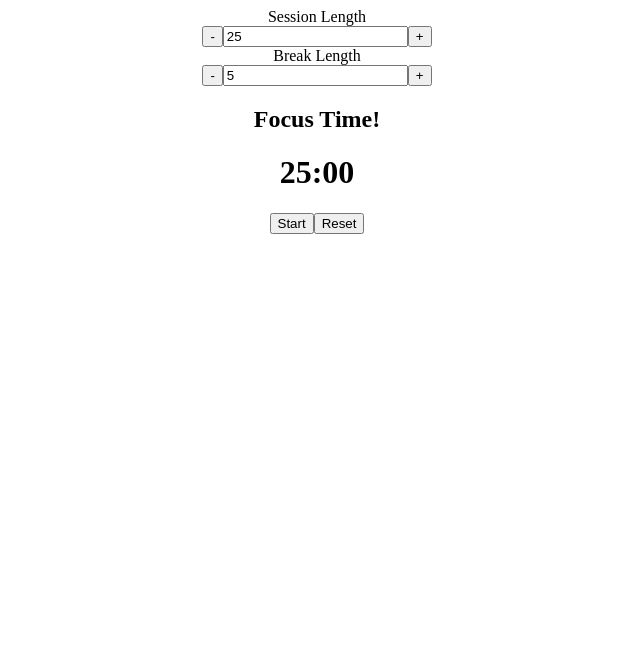
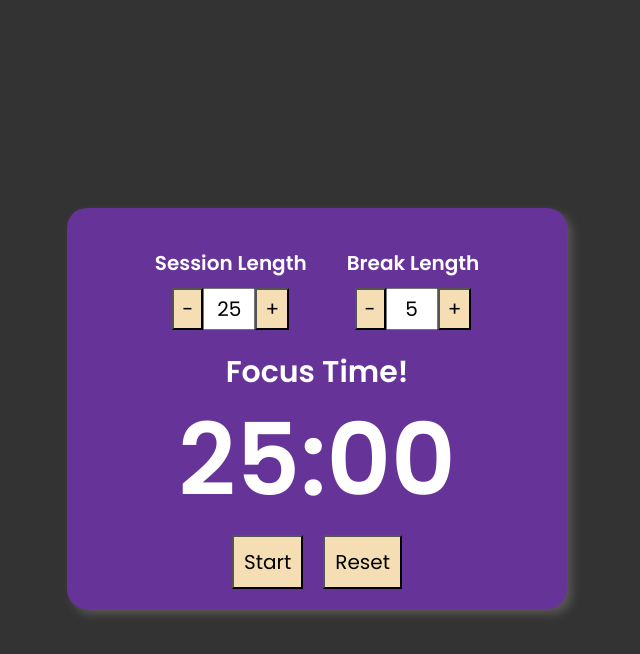
Before and after one commit to tib-source/pomodoro-timer, a React (Create React App) app: page / in a window 1280 px wide. Shown: the top 654 px of the page, without its empty margins (323-963 px from the left). Built offline with nearby package versions, Linux system fonts and the light colour scheme.

Commit message:
styled the app

```diff
--- a/src/App.css
+++ b/src/App.css
@@ -1,38 +1,89 @@
-.App {
+@import url("https://fonts.googleapis.com/css2?family=Poppins:wght@100;300;400;500;600&display=swap");
+* {
+  font-family: "Poppins", sans-serif;
+}
+body {
+  display: flex;
+  justify-content: center;
+  align-items: center;
+  height: 100vh;
+  font-size: 20px;
+  background-color: #333;
+}
+
+.container {
+  width: 500px;
+  display: flex;
+  flex-direction: column;
+  background: rebeccapurple;
+  box-shadow: 5px 5px 10px rgb(90, 87, 86);
+  border-radius: 1em;
+  color: white;
+  display: flex;
+  justify-content: center;
+  align-items: center;
+}
+
+.top {
+  display: flex;
+  gap: 2em;
+  margin-top: 2em;
   text-align: center;
 }
 
-.App-logo {
-  height: 40vmin;
-  pointer-events: none;
+.top span {
+  font-weight: 700;
 }
 
-@media (prefers-reduced-motion: no-preference) {
-  .App-logo {
-    animation: App-logo-spin infinite 20s linear;
-  }
+.button {
+  display: flex;
+  justify-content: center;
+  align-items: center;
+  margin-top: 0.5em;
+}
+.button input {
+  width: 2em;
+  padding: 0.2em;
+  font-size: inherit;
+  text-align: center;
 }
 
-.App-header {
-  background-color: #282c34;
-  min-height: 100vh;
-  display: flex;
-  flex-direction: column;
-  align-items: center;
-  justify-content: center;
-  font-size: calc(10px + 2vmin);
-  color: white;
+.button button {
+  padding: 0.2em 0.4em;
+  font-size: inherit;
+  background-color: wheat;
+}
+input::-webkit-inner-spin-button,
+input::-webkit-outer-spin-button {
+  -webkit-appearance: none;
+}
+input[type="number"] {
+  -moz-appearance: textfield;
 }
 
-.App-link {
-  color: #61dafb;
+.timer {
+  margin-top: 1em;
+  margin-bottom: 1em;
+  display: flex;
+  justify-content: center;
+  align-items: center;
+  flex-direction: column;
 }
 
-@keyframes App-logo-spin {
-  from {
-    transform: rotate(0deg);
-  }
-  to {
-    transform: rotate(360deg);
-  }
+.timer h2 {
+  margin: 0;
+  padding: 0;
+  margin-bottom: -10px;
 }
+.timer h1 {
+  margin: 0;
+  padding: 0;
+  font-size: 5em;
+}
+
+.timer button {
+  margin: 0 0.5em;
+  padding: 0.5em;
+  font-size: inherit;
+  background-color: wheat;
+}
--- a/src/components/Incrementer.js
+++ b/src/components/Incrementer.js
@@ -23,7 +23,7 @@ function Incrementer({ update, paused, title, setState, state }) {
     }
   };
   return (
-    <div>
+    <div className="laboom">
       <span id={`${lower}-label`}>{title} Length</span>
       <div className="button">
         <button onClick={() => handleIncrement(-1)} id={`${lower}-increment`}>
--- a/src/components/Timer.js
+++ b/src/components/Timer.js
@@ -78,7 +78,7 @@ function Timer() {
   };
 
   return (
-    <div className="contianer">
+    <div className="container">
       <div className="top">
         <Incrementer
           paused={paused}
```
